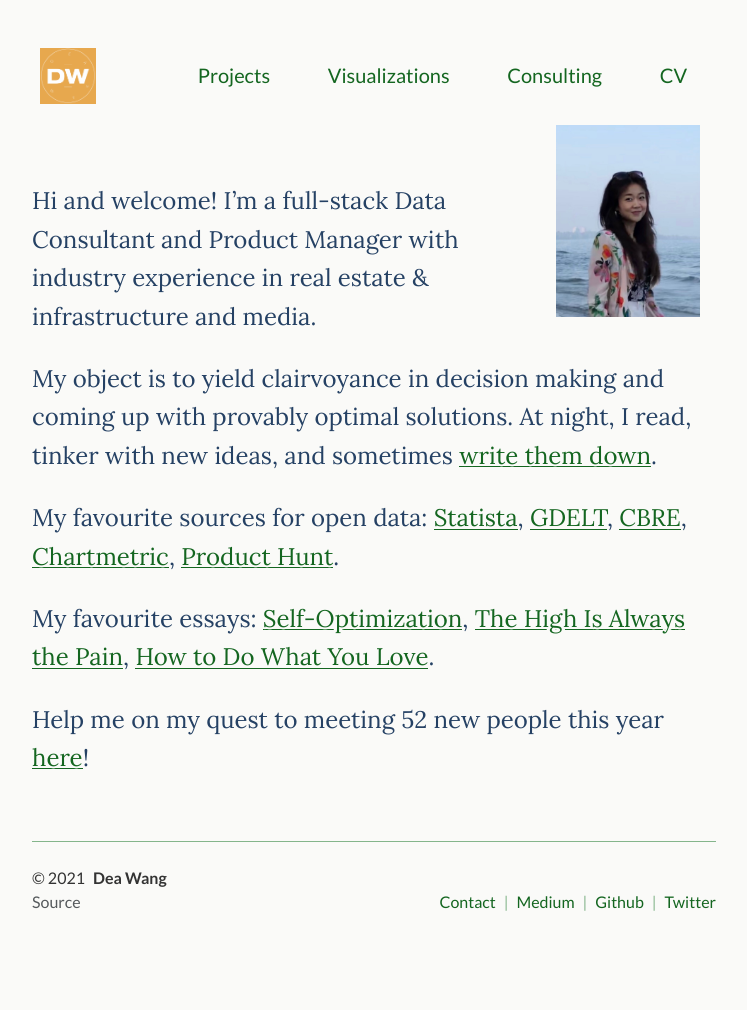
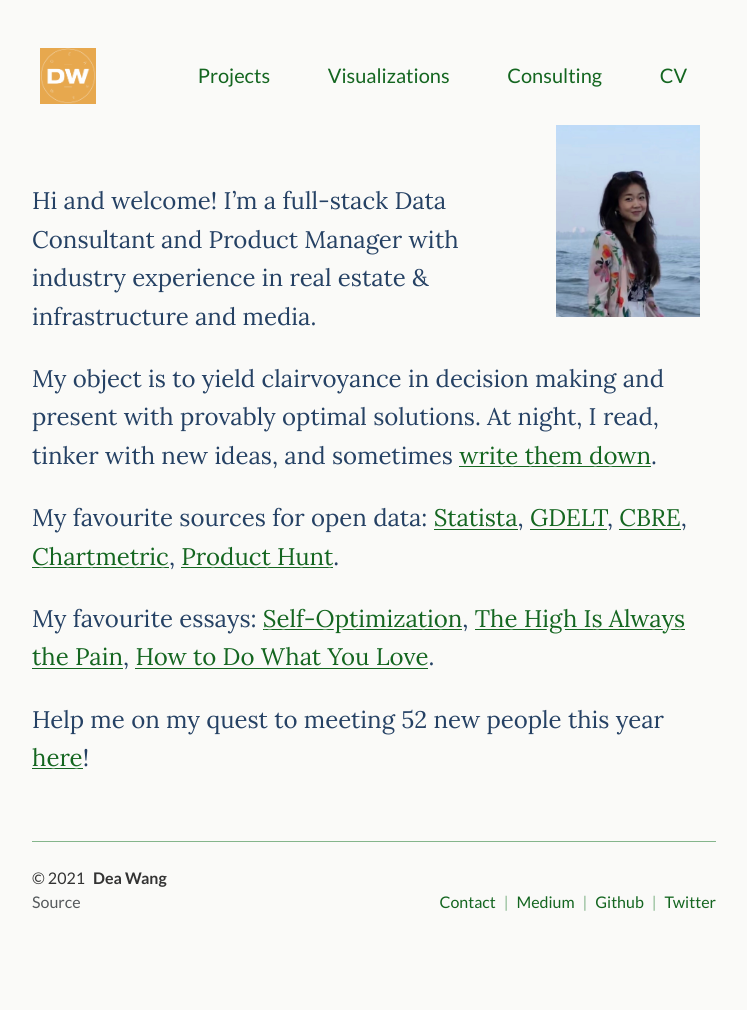
Before and after one commit to deawyk/deawyk.github.io, a Jekyll site: the page built from index.md, in a window 1280 px wide. Shown: the whole page, without its empty margins (266-1013 px from the left). Built offline with Jekyll 4.4.1, drawn with Linux system fonts in a browser that asks for light colours.

Commit message:
Update index.md

```diff
--- a/index.md
+++ b/index.md
@@ -19,7 +19,7 @@
 Hi and welcome!
 I'm a full-stack Data Consultant and Product Manager with industry experience in real estate & infrastructure and media.
 
-My object is to yield clairvoyance in decision making and coming up with provably optimal solutions. At night, I read, tinker with new ideas, and sometimes [write them down](https://deaw.medium.com/). <br>
+My object is to yield clairvoyance in decision making and present with provably optimal solutions. At night, I read, tinker with new ideas, and sometimes [write them down](https://deaw.medium.com/). <br>
 
 My favourite sources for open data: [Statista](https://www.statista.com/studies-and-reports/industries), [GDELT](https://www.gdeltproject.org/), [CBRE](https://www.cbre.ca/en/research-and-reports), [Chartmetric](https://www.chartmetric.com/music-industry-trends/6mo-report), [Product Hunt](https://www.producthunt.com/).
 
```
